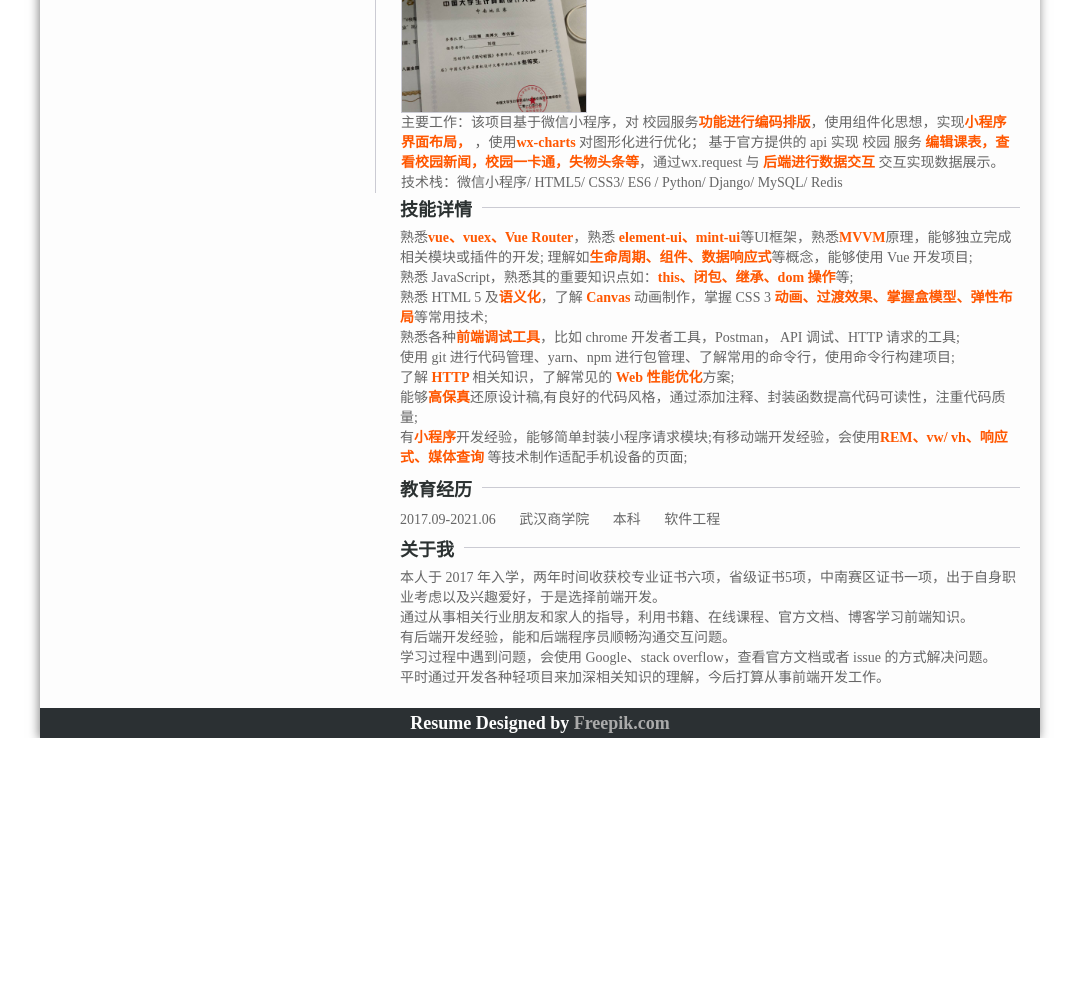
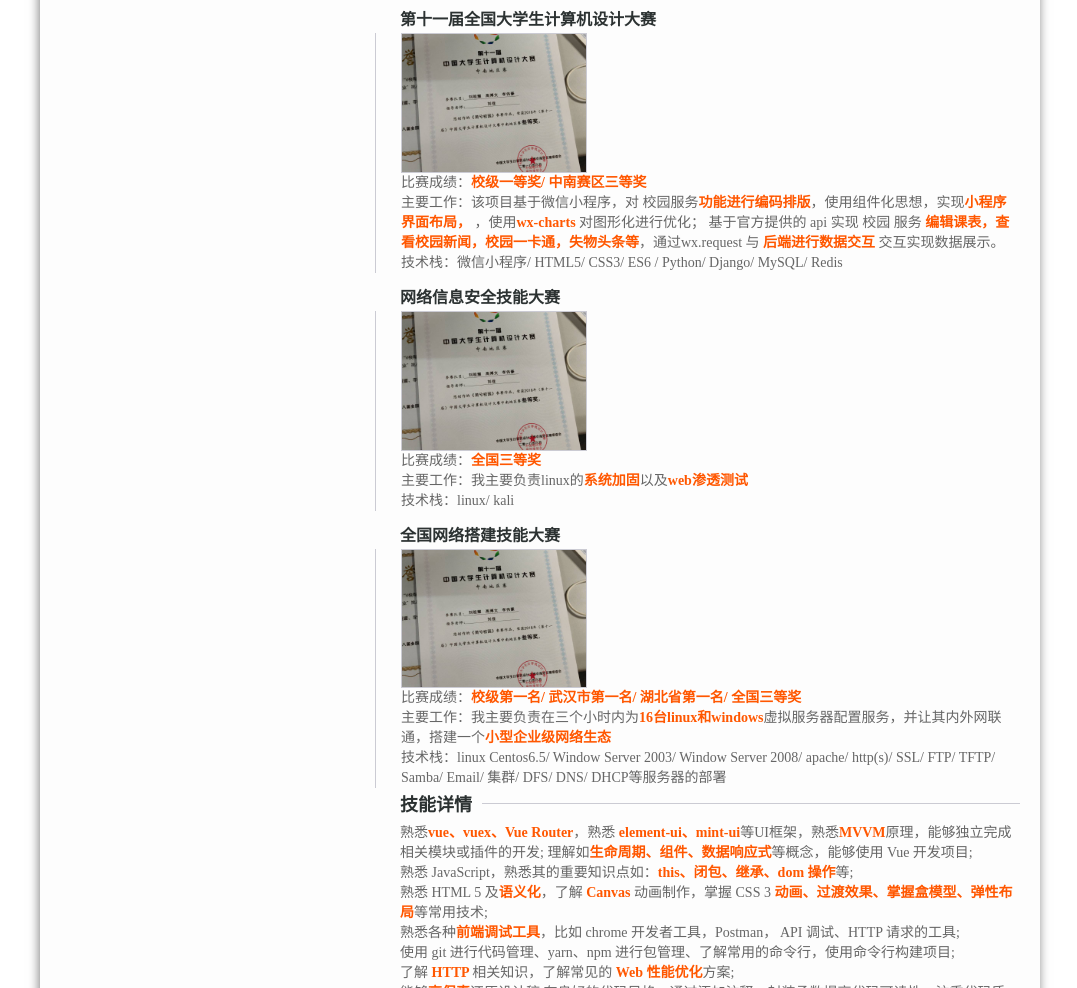
Before and after one commit to itLeeyw/resume, a website: page index.html in a window 1280 px wide. Shown: the part 2431-3419 px from the top of the page, without its empty margins (100-1177 px from the left). Before the commit the page ends 3169 px from the top, so only its background shows below. Drawn offline with Linux system fonts and the light colour scheme.

Commit message:
leeyw的简历

```diff
--- a/index.html
+++ b/index.html
@@ -257,6 +257,9 @@
                                     <img src="./img/2019scse.jpg" alt="">
 
                                 </div>
+                                <p>
+                                    比赛成绩：<strong>校级一等奖，湖北省决赛二等奖</strong>
+                                </p>
                                 <p> 主要工作：该项目基于微信小程序，对 校园服务<strong>功能进行编码排版</strong>，使用组件化思想，实现<strong>小程序界面布局，
                                     </strong>，使用<strong>wx-charts</strong>
                                     对图形化进行优化；
@@ -279,6 +282,9 @@
                                         <img src="./img/lqbse.jpg" alt="">
 
                                     </div>
+                                    <p>
+                                        比赛成绩：<strong>省级二等奖</strong>
+                                    </p>
                                     <p> 主要工作：通过<strong>数据结构和算法设计</strong>在合乎时间与空间的情况下解题
                                     </p>
                                     <p> 技术栈：算法/ 数据结构/ C++／STL
@@ -298,6 +304,9 @@
                                         <img src="./img/2018scs2.jpg" alt="">
                                         <img src="./img/sczjcy.jpg" alt="">
                                     </div>
+                                    <p>
+                                        比赛成绩：<strong>校级一等奖/ 湖北省决赛二等奖/ 最佳创意奖</strong>
+                                    </p>
                                     <p> 主要工作：该项目基于微信小程序，对 校园服务<strong>功能进行编码排版</strong>，使用组件化思想，实现<strong>小程序界面布局，
                                         </strong>，使用<strong>wx-charts</strong>
                                         对图形化进行优化；
@@ -319,6 +328,9 @@
                                     <div class="imgs">
                                         <img src="./img/2018jsznsd.jpg" alt="">
                                     </div>
+                                    <p>
+                                        比赛成绩：<strong>校级一等奖/ 中南赛区三等奖</strong>
+                                    </p>
                                     <p> 主要工作：该项目基于微信小程序，对 校园服务<strong>功能进行编码排版</strong>，使用组件化思想，实现<strong>小程序界面布局，
                                         </strong>，使用<strong>wx-charts</strong>
                                         对图形化进行优化；
@@ -329,6 +341,45 @@
                                     </p>
                                 </div>
                         </div>
+                        <div class="project">
+                            <div class="title-wrapper">
+                                <svg class="icon" aria-hidden="true">
+                                    <use xlink:href="#icon-point"></use>
+                                </svg>
+                                <div class="title"> 网络信息安全技能大赛 </div>
+                            </div>
+                            <div class="content-wrapper">
+                                <div class="imgs">
+                                    <img src="./img/2018jsznsd.jpg" alt="">
+                                </div>
+                                <p>
+                                    比赛成绩：<strong>全国三等奖</strong>
+                                </p>
+                                <p> 主要工作：我主要负责linux的<strong>系统加固</strong>以及<strong>web渗透测试</strong>
+                                </p>
+                                <p> 技术栈：linux/ kali
+                                </p>
+                            </div>
+                            <div class="project">
+                                <div class="title-wrapper">
+                                    <svg class="icon" aria-hidden="true">
+                                        <use xlink:href="#icon-point"></use>
+                                    </svg>
+                                    <div class="title">  全国网络搭建技能大赛  </div>
+                                </div>
+                                <div class="content-wrapper">
+                                    <div class="imgs">
+                                        <img src="./img/2018jsznsd.jpg" alt="">
+                                    </div>
+                                    <p>
+                                        比赛成绩：<strong>校级第一名/ 武汉市第一名/ 湖北省第一名/ 全国三等奖</strong>
+                                    </p>
+                                    <p> 主要工作：我主要负责在三个小时内为<strong>16台linux和windows</strong>虚拟服务器配置服务，并让其内外网联通，搭建一个<strong>小型企业级网络生态</strong>
+                                    </p>
+                                    <p> 技术栈：linux Centos6.5/ Window Server 2003/ Window Server 2008/ apache/ http(s)/ SSL/ FTP/ TFTP/ Samba/ Email/ 集群/ DFS/ DNS/ DHCP等服务器的部署
+                                    </p>
+                                </div>
+                    </div>
                     </section>
                 <section class="skillInfo">
                     <div class="title-wrapper">
```
